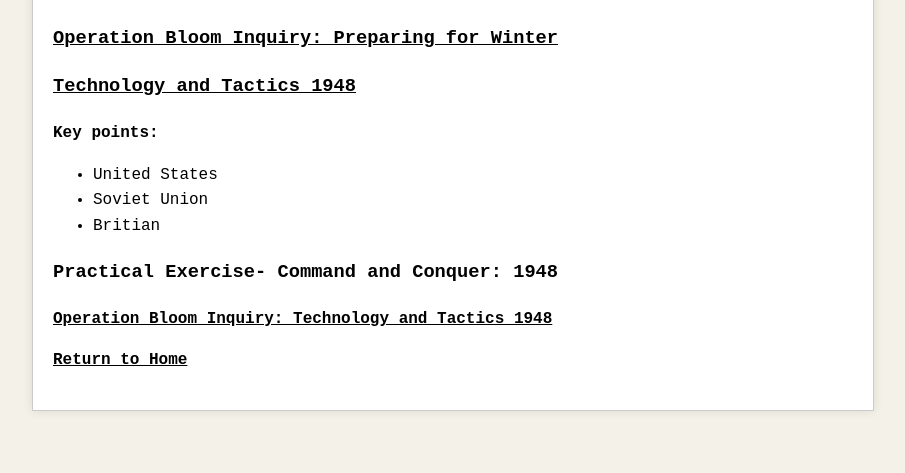
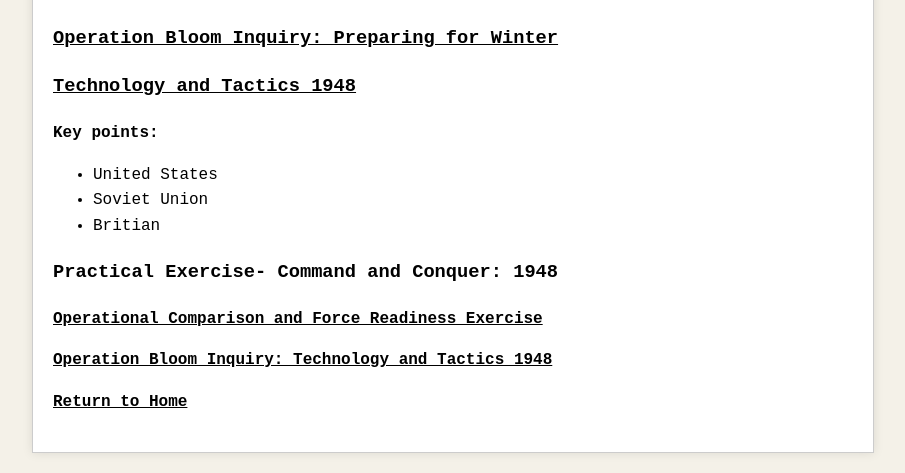
Before and after one commit to jboyce1/CodeWar, a Jekyll site: the page built from classes/PreparingForWinter.md, in a window 1280 px wide and 900 px high, scrolled down 1211 px, cut to the strip 427-900 px from the top of the window. Shown: the whole strip, without its empty margins (187-1092 px from the left). Built offline with Jekyll 4.4.1, drawn with Linux system fonts in a browser that asks for light colours; before the commit the page ends 2069 px from its top, so only the background shows below that.

Commit message:
Update PreparingForWinter.md

```diff
--- a/classes/PreparingForWinter.md
+++ b/classes/PreparingForWinter.md
@@ -46,6 +46,7 @@ We are now prepared for Winter: [Europe 1946 by influence]({{ 'classes/Preparing
 - Britian
 
 ### Practical Exercise- Command and Conquer: 1948
+[Operational Comparison and Force Readiness Exercise]({{ 'classes/PreparingForWinter/1948 Operational Comparison and Force Readiness Exercise.pdf' | relative_url }})
 
 [Operation Bloom Inquiry: Technology and Tactics 1948]({{ 'classes/PreparingForWinter/Military Forces and Technologies in 1948- questions.pdf' | relative_url }})
 
```
